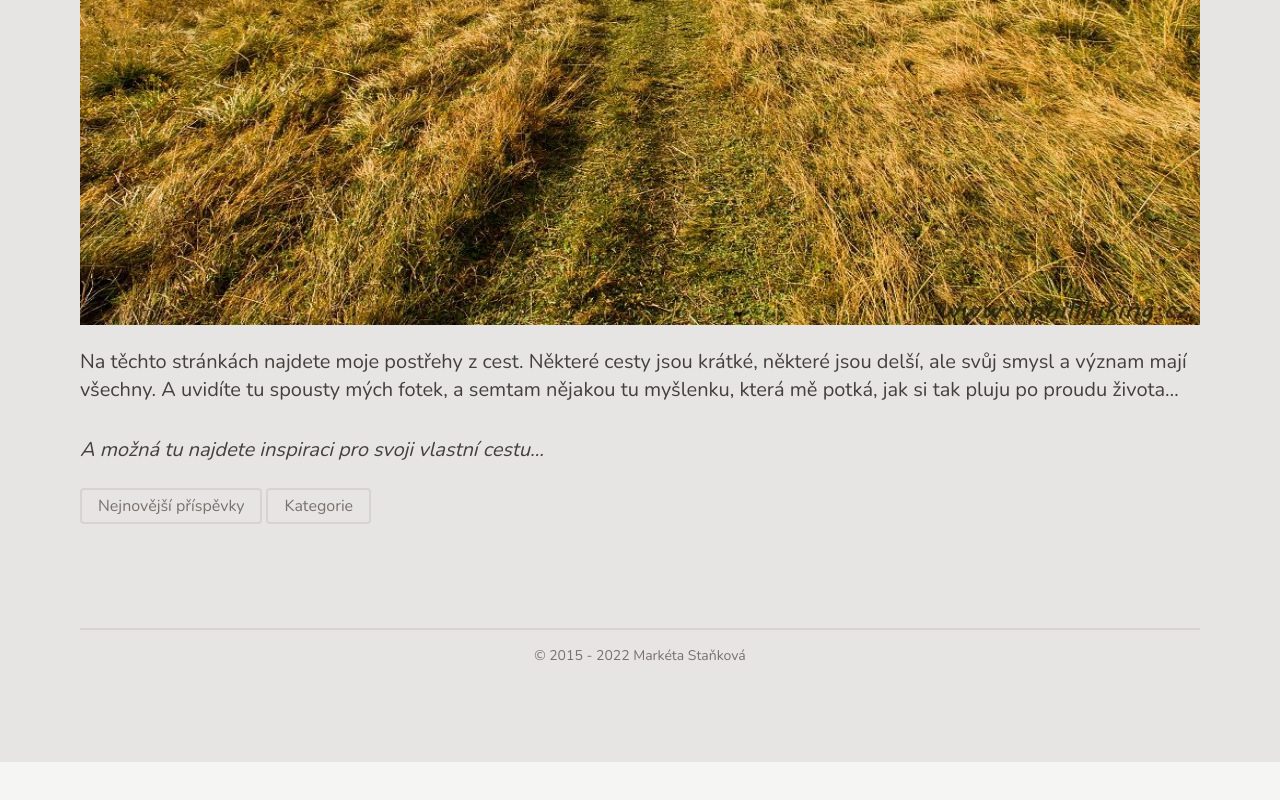
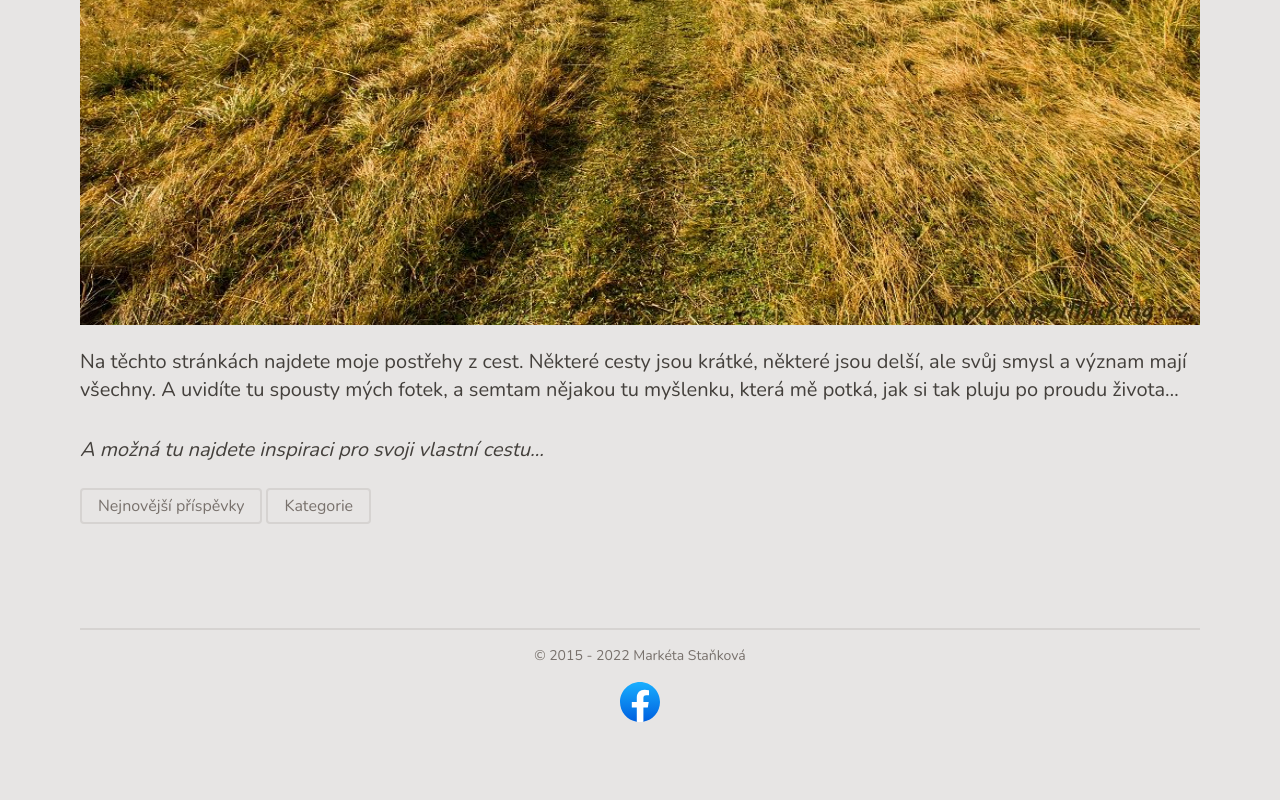
Before and after one commit to mstanka/ms-nakopec, a Next.js app: page / in a window 1280 px wide. Shown: the part 1378-2178 px from the top of the page. Before the commit the page ends 2140 px from the top, so only its background shows below. Built offline with nearby package versions, Linux system fonts and the light colour scheme.

Commit message:
footer update

```diff
--- a/components/Footer.js
+++ b/components/Footer.js
@@ -1,8 +1,39 @@
 export default function Footer() {
   return (
     <footer className="border-t-2 border-stone-300 mt-24 text-stone-500 dark:text-gray-400 text-center text-sm">
-      <div className="pt-4">
-        &copy; 2015 - {new Date().getFullYear()} Markéta Staňková
+      <div>
+        <div className="py-4">
+          &copy; 2015 - {new Date().getFullYear()} Markéta Staňková
+        </div>
+        <a
+          href="https://www.facebook.com/uphillhiking.cz"
+          target="_blank"
+          rel="noreferrer"
+          className="flex justify-center"
+        >
+          <svg className="w-10 h-10">
+            <linearGradient
+              id="a"
+              x1="-277.375"
+              x2="-277.375"
+              y1="406.6018"
+              y2="407.5726"
+              gradientTransform="matrix(40 0 0 -39.7778 11115.001 16212.334)"
+              gradientUnits="userSpaceOnUse"
+            >
+              <stop offset="0" stopColor="#0062e0" />
+              <stop offset="1" stopColor="#19afff" />
+            </linearGradient>
+            <path
+              fill="url(#a)"
+              d="M16.7 39.8C7.2 38.1 0 29.9 0 20 0 9 9 0 20 0s20 9 20 20c0 9.9-7.2 18.1-16.7 19.8l-1.1-.9h-4.4l-1.1.9z"
+            />
+            <path
+              fill="#fff"
+              d="m27.8 25.6.9-5.6h-5.3v-3.9c0-1.6.6-2.8 3-2.8H29V8.2c-1.4-.2-3-.4-4.4-.4-4.6 0-7.8 2.8-7.8 7.8V20h-5v5.6h5v14.1c1.1.2 2.2.3 3.3.3 1.1 0 2.2-.1 3.3-.3V25.6h4.4z"
+            />
+          </svg>
+        </a>
       </div>
     </footer>
   );
```
